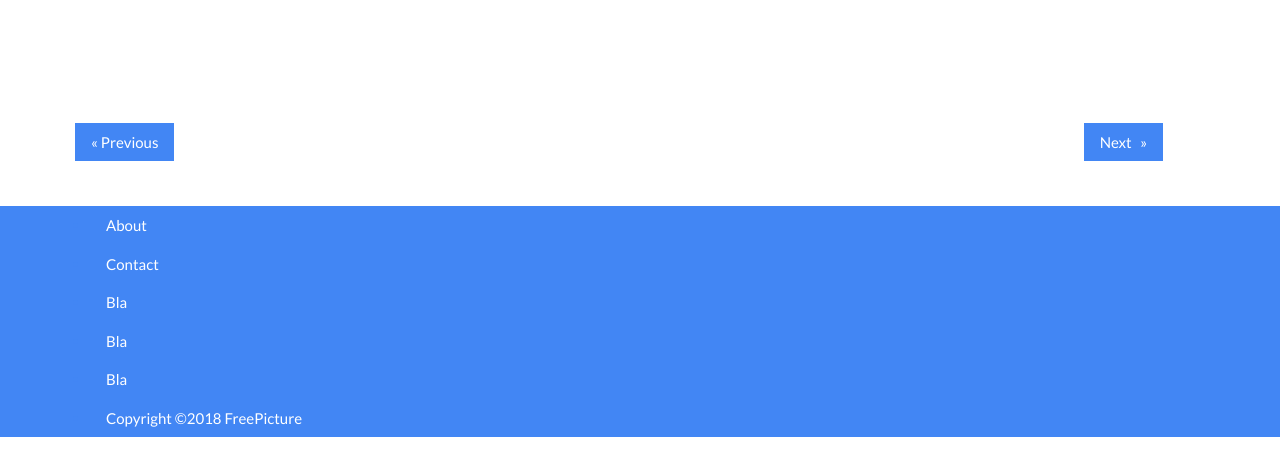
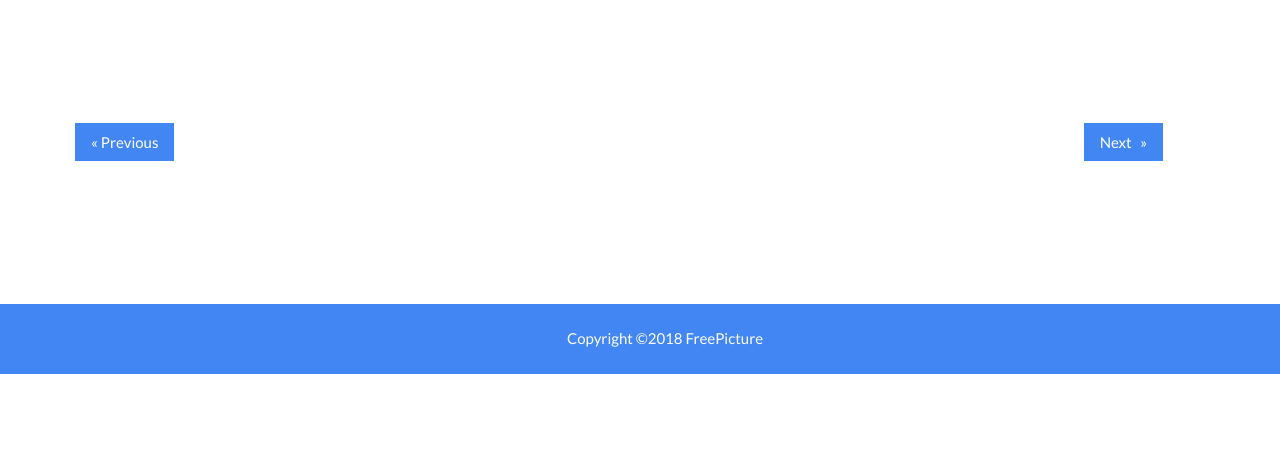
Before and after one commit to reyhanfikri/freepik, a CodeIgniter app: page /freepik/index.php/home/index in a window 1280 px wide. Shown: the part 50-526 px from the top of the page. Run offline with CodeIgniter, Linux system fonts and the light colour scheme; data that the repository does not hold is empty.

Commit message:
Revisi footer halaman home

```diff
--- a/application/views/v_home.php
+++ b/application/views/v_home.php
@@ -89,29 +89,10 @@
 	<br>
 	<br>
 
-	<div class="footer">
-
-        <ul>
-        <li style="color:#4286f4">
-            <a style="color: white;" href="#">About</a>
-        </li>
-        <li style="color:#4286f4">
-            <a style="color: white;" href="#">Contact</a>
-        </li>
-        <li style="color:#4286f4">
-            <a style="color: white;" href="#">Bla</a>
-        </li>
-        <li style="color:#4286f4">
-            <a style="color: white;" href="#">Bla</a>
-        </li>
-        <li style="color:#4286f4">
-            <a style="color: white;" href="#">Bla</a>
-        </li>
-        <li style="color:#4286f4">
-            <a style="color: white;" href="#">Copyright ©2018 FreePicture</a>
-        </li>
-        </ul>
-
-	</div>
+	<div style="padding-top: 98px;">
+    	<div class="footer" style="height: 70px;"><br>
+            <center>Copyright ©2018 FreePicture</center>
+		</div>
+    </div>
 </body>
 </html>
```
